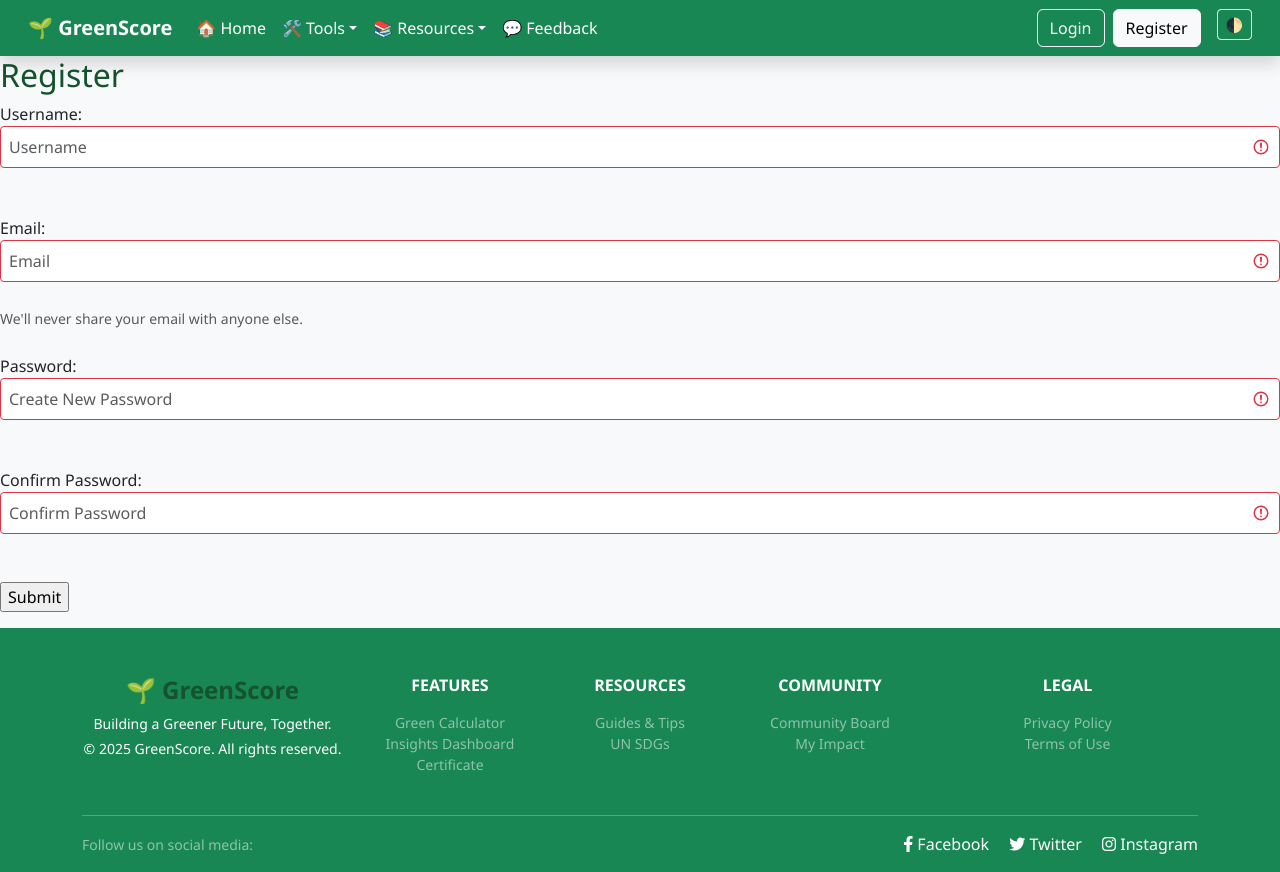
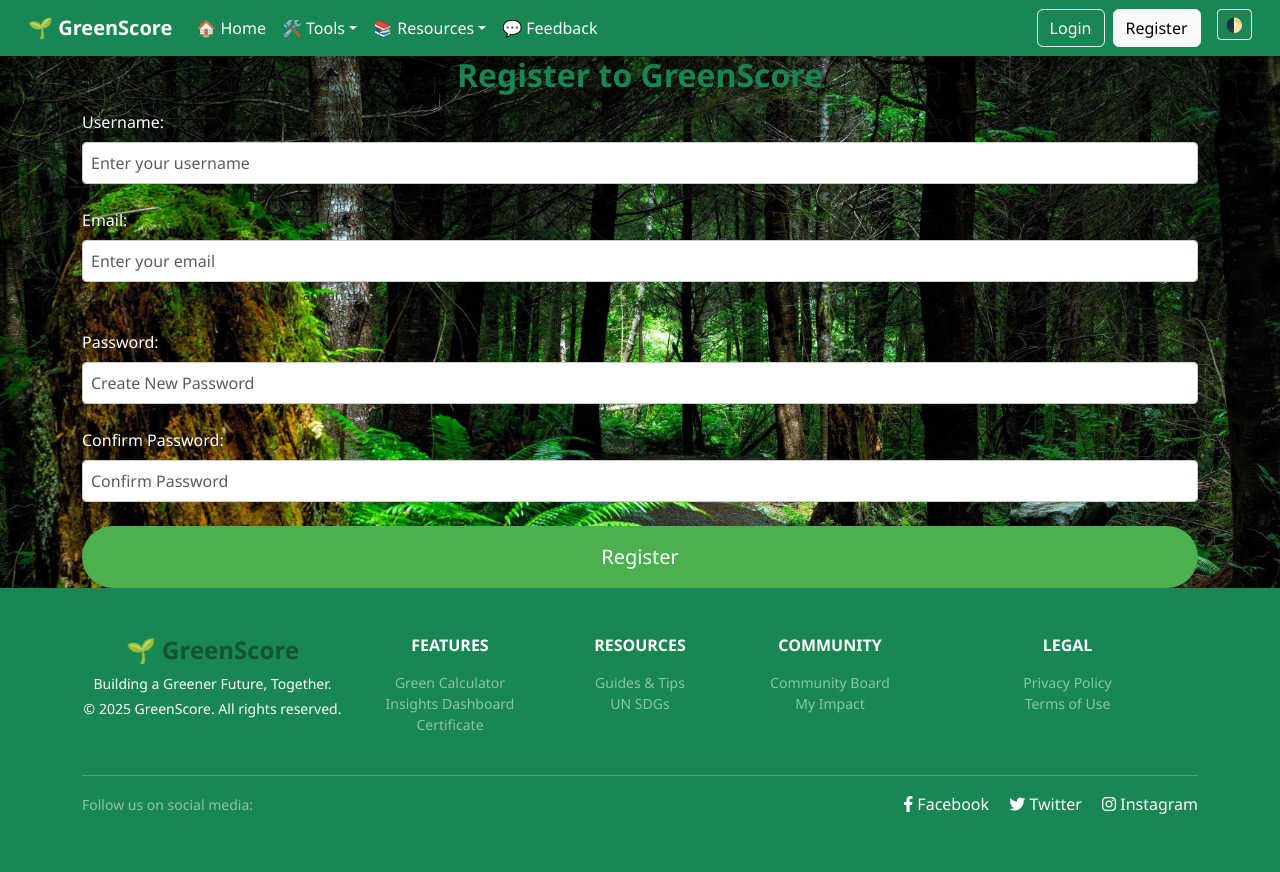
Before and after one commit to Lancelcode/Graded-Unit-2-webpage, a PHP site: page /Graded-Unit-2-webpage/register.php in a window 1280 px wide. After the commit the page ends 814 px from the top, so only its background shows below. Run offline with PHP 8.4, Linux system fonts and the light colour scheme.

Commit message:
ui ux fix

```diff
--- a/register.php
+++ b/register.php
@@ -1,133 +1,138 @@
 <?php
-require_once __DIR__ . '/includes/init.php';
-if (isset($_SESSION['username'])) {
-    header('Location: index.php');
-    exit();
-}
-# Check form submitted.
-if ( $_SERVER[ 'REQUEST_METHOD' ] == 'POST' )
-{
-    # Connect to the database.
-    require('includes/connect_db.php');
+session_start();
 
-    # Initialize an error array.
-    $errors = array();
-
-    # Check for a first name.
-    if ( empty( $_POST[ 'username' ] ) )
-    { $errors[] = 'Enter your name.' ; }
-    else
-    { $fn = mysqli_real_escape_string( $link, trim( $_POST[ 'username' ] ) ) ; }
-
-
-    # Check for an email address:
-    if ( empty( $_POST[ 'email' ] ) )
-    { $errors[] = 'Enter your email address.'; }
-    else
-    { $e = mysqli_real_escape_string( $link, trim( $_POST[ 'email' ] ) ) ; }
-
-    # Check for a password and matching input passwords.
-    if ( !empty($_POST[ 'pass1' ] ) )
-    {
-        if ( $_POST[ 'pass1' ] != $_POST[ 'pass2' ] )
-        { $errors[] = 'Passwords do not match.' ; }
-        else
-        { $p = mysqli_real_escape_string( $link, trim( $_POST[ 'pass1' ] ) ) ; }
-    }
-    else { $errors[] = 'Enter your password.' ; }
-
-    # Check if email address already registered.
-    if ( empty( $errors ) )
-    {
-        $q = "SELECT id FROM new_users WHERE email='$e'" ;
-        $r = @mysqli_query ( $link, $q ) ;
-        if ( mysqli_num_rows( $r ) != 0 ) $errors[] =
-            'Email address already registered.
-	<a class="alert-link" href="login.php">Sign In Now</a>' ;
-    }
-
-    # On success register user inserting into 'users' database table.
-    if ( empty( $errors ) )
-    {
-        $q = "INSERT INTO new_users (username, email, password)
-	VALUES ('$fn', '$e', SHA2('$p',256))";
-        $r = @mysqli_query ( $link, $q ) ;
-        if ($r)
-        {
-            // Redirect to the index page after successful registration.
-            header("Location: index.php");
-            exit(); // Ensure the rest of the script doesn't execute
-        }
-
-        # Close database connection.
-        mysqli_close($link);
-
-        exit();
-    }
-    # Or report errors.
-    else
-    {
-        echo '
-	<h4>The following error(s) occurred:</h4>' ;
-        foreach ( $errors as $msg )
-        { echo " - $msg<br>" ; }
-        echo '<p>or please try again.</p><br>';
-        # Close database connection.
-        mysqli_close( $link );
-    }
+// Generate CSRF token if not already set
+if (empty($_SESSION['csrf_token'])) {
+    $_SESSION['csrf_token'] = bin2hex(random_bytes(32));
 }
 ?>
+
 <!DOCTYPE html>
 <html lang="en">
 <head>
-    <meta charset="UTF-8">
-    <meta name="viewport" content="width=device-width, initial-scale=1.0">
-    <title>User Registration</title>
+    <?php include('includes/head.php'); ?>
+    <title>User Registration | GreenScore</title>
     <link rel="stylesheet" href="https://cdn.jsdelivr.net/npm/bootstrap@5.3.3/dist/css/bootstrap.min.css">
     <link rel="stylesheet" href="style.css">
     <link rel="stylesheet" href="https://cdnjs.cloudflare.com/ajax/libs/font-awesome/6.4.0/css/all.min.css">
+    <style>
+        html, body {
+            height: 100%;
+            margin: 0;
+        }
+        body {
+            display: flex;
+            flex-direction: column;
+            background: url('assets/images/forest-hero.jpg') center/cover no-repeat fixed;
+            position: relative;
+            color: #fff;
+        }
+        .content-wrapper {
+            flex: 1;
+            position: relative;
+            z-index: 1;
+            padding: 4rem 1rem;
+            max-width: 500px;
+            margin: 0 auto;
+        }
+        .card-bg {
+            background: rgba(255,255,255,0.95);
+            border-radius: 1rem;
+            padding: 2rem;
+            box-shadow: 0 0 12px rgba(0, 0, 0, 0.2);
+            transition: transform 0.2s ease;
+        }
+        .card-bg:hover {
+            transform: translateY(-4px);
+        }
+        .form-group {
+            margin-bottom: 1.5rem;
+        }
+        .form-control {
+            border-radius: 0.5rem;
+            padding: 0.8rem;
+            font-size: 1rem;
+        }
+        .form-control:focus {
+            box-shadow: 0 0 5px rgba(76, 175, 80, 0.7);
+        }
+        .btn-success {
+            font-size: 1.25rem;
+            padding: 1rem 2rem;
+            background-color: #4CAF50;
+            border: none;
+            border-radius: 2rem;
+            width: 100%;
+        }
+        .btn-success:hover {
+            background-color: #45a049;
+        }
+        .error-message {
+            background-color: #f8d7da;
+            color: #721c24;
+            padding: 1rem;
+            border-radius: 0.5rem;
+            margin-bottom: 1.5rem;
+            font-size: 1rem;
+        }
+        footer {
+            position: relative;
+            z-index: 1;
+            background-color: #fff;
+            padding: 2rem 0;
+            width: 100%;
+        }
+        .section-title {
+            font-size: 2rem;
+            font-weight: bold;
+            color: #4CAF50;
+            text-align: center;
+            margin-bottom: 1rem;
+        }
+    </style>
 </head>
-<body class="d-flex flex-column min-vh-100">
-<?php include('includes/nav.php'); ?>
-<h2>Register</h2>
-<form action="register.php" class="was-validated" method="post">
-    <label for="username">Username:</label><br>
-    <input 	type="text"
-              name="username"
-              placeholder="Username"
-              class="form-control"
-              value="<?php if (isset($_POST['username'])) echo $_POST['username']; ?>"
-              required>
-    <br><br>
-    <label for="email">Email:</label><br>
-    <input 	type="email"
-              name="email"
-              class="form-control"
-              placeholder="Email"
-              value="<?php if (isset($_POST['email'])) echo $_POST['email']; ?>"
-              required><br>
-    <small id="emailHelp" class="form-text text-muted">
-        We'll never share your email with anyone else.
-    </small>
-    <br><br>
-    <label for="password">Password:</label><br>
-    <input 	type="password"
-              name="pass1"
-              class="form-control"
-              placeholder="Create New Password"
-              value="<?php if (isset($_POST['pass1'])) echo $_POST['pass1']; ?>"
-              required>
-    <br><br>
-    <label for="password">Confirm Password:</label><br>
-    <input 	type="password"
-              name="pass2"
-              class="form-control"
-              placeholder="Confirm Password"
-              value="<?php if (isset($_POST['pass2'])) echo $_POST['pass2']; ?>"
-              required>
-    <br><br>
-    <input type="submit" value="Submit"></p>
-</form>
-<?php include('includes/footer.php'); ?>
+<body>
+<?php include 'includes/nav.php'; ?>
+
+<div class="container">
+    <h2 class="text-success section-title">Register to GreenScore</h2>
+
+    <?php if (isset($_SESSION['login_error'])): ?>
+        <div class="error-message">
+            <p><?php echo $_SESSION['login_error']; unset($_SESSION['login_error']); ?></p>
+        </div>
+    <?php endif; ?>
+
+    <form action="register.php" method="post">
+        <input type="hidden" name="csrf_token" value="<?php echo $_SESSION['csrf_token']; ?>">
+
+        <div class="form-group">
+            <label for="username" class="form-label">Username:</label>
+            <input type="text" id="username" name="username" class="form-control" required placeholder="Enter your username" value="<?php if (isset($_POST['username'])) echo htmlspecialchars($_POST['username']); ?>">
+        </div>
+
+        <div class="form-group">
+            <label for="email" class="form-label">Email:</label>
+            <input type="email" id="email" name="email" class="form-control" required placeholder="Enter your email" value="<?php if (isset($_POST['email'])) echo htmlspecialchars($_POST['email']); ?>">
+            <small id="emailHelp" class="form-text text-muted">We'll never share your email with anyone else.</small>
+        </div>
+
+        <div class="form-group">
+            <label for="password" class="form-label">Password:</label>
+            <input type="password" id="password" name="pass1" class="form-control" required placeholder="Create New Password" value="<?php if (isset($_POST['pass1'])) echo htmlspecialchars($_POST['pass1']); ?>">
+        </div>
+
+        <div class="form-group">
+            <label for="confirm_password" class="form-label">Confirm Password:</label>
+            <input type="password" id="confirm_password" name="pass2" class="form-control" required placeholder="Confirm Password" value="<?php if (isset($_POST['pass2'])) echo htmlspecialchars($_POST['pass2']); ?>">
+        </div>
+
+        <button type="submit" class="btn btn-success">Register</button>
+    </form>
+</div>
+
+<?php include 'includes/footer.php'; ?>
+
+<script src="darkmode.js"></script>
 </body>
 </html>
```
Also changed, not shown: about.php (+60 -7 lines), login.php (+93 -12 lines).
